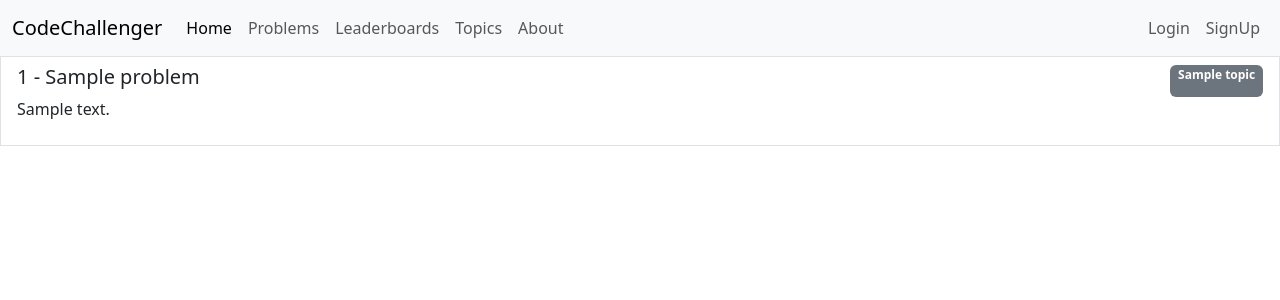
After one commit to mobinic1101/leetcode-frontend, a Flask app: template templates/list_solved.html in a window 1280 px wide. The commit adds this page. Shown: the top 300 px of the page. Run offline with Flask 3, Linux system fonts and the light colour scheme; the template is opened without the code that fills it: most values are stand-ins (such as "Sample title", 1, 10 or a date in 2020); some libraries are stand-ins or nearby versions.

Commit message:
add solved list view

```diff
--- a/templates/dashboard.html
+++ b/templates/dashboard.html
@@ -16,15 +16,19 @@
         <li class="list-group-item">
           <strong>Last Name:</strong> {{ last_name }}
         </li>
+        {% if is_authenticated %}
         <li class="list-group-item">
           <strong>Email:</strong> {{ email }}
         </li>
+        {% endif %}
         <li class="list-group-item">
           <strong>Date Joined:</strong> {{ date_joined }}
         </li>
+        {% if is_authenticated %}
         <li class="list-group-item">
           <strong>Last Login:</strong> {{ last_login }}
         </li>
+        {% endif %}
         <!-- Solved Problems Count and Button -->
         <li class="list-group-item">
           <strong>Solved Problems:</strong> {{ solved }}
@@ -34,6 +38,7 @@
       <hr>
 
       <!-- Form to Update Profile Picture and Details -->
+      {% if is_authenticated %}
       <h4 class="text-start">Update your details</h4>
       <form action="{{ url_for('views.my_profile') }}" method="POST" enctype="multipart/form-data">
         <div class="mb-3 text-start">
@@ -86,6 +91,7 @@
           <button type="submit" class="btn btn-primary">Update Profile</button>
         </div>
       </form>
+      {% endif %}
     </div>
   </div>
 </div>
--- /dev/null
+++ b/templates/list_solved.html
@@ -0,0 +1,22 @@
+{% extends "base.html" %}
+
+{% block content %}
+<ul class="list-group list-group-flush">
+    <!-- Loop through the list -->
+     {% for problem in results %}
+    <a href="{{ url_for('views.problem', problem_id=problem['id_']) }}" class="text-decoration-none">
+      <li class="list-group-item list-group-item-action">
+        <div class="d-flex justify-content-between">
+            <div>
+              <h5>{{ problem["id_"] }} - {{ problem["title"] }}</h5>
+            </div>
+            <span class="badge bg-secondary">{{ problem["topic"] }}</span>
+        </div>
+        <div>
+            <p>{{ problem["description"] }}</p>
+        </div>
+      </li>
+    </a>
+    {% endfor %}
+  </ul>
+{% endblock content %}
```
Also changed, not shown: views.py (+8 -1 lines).
